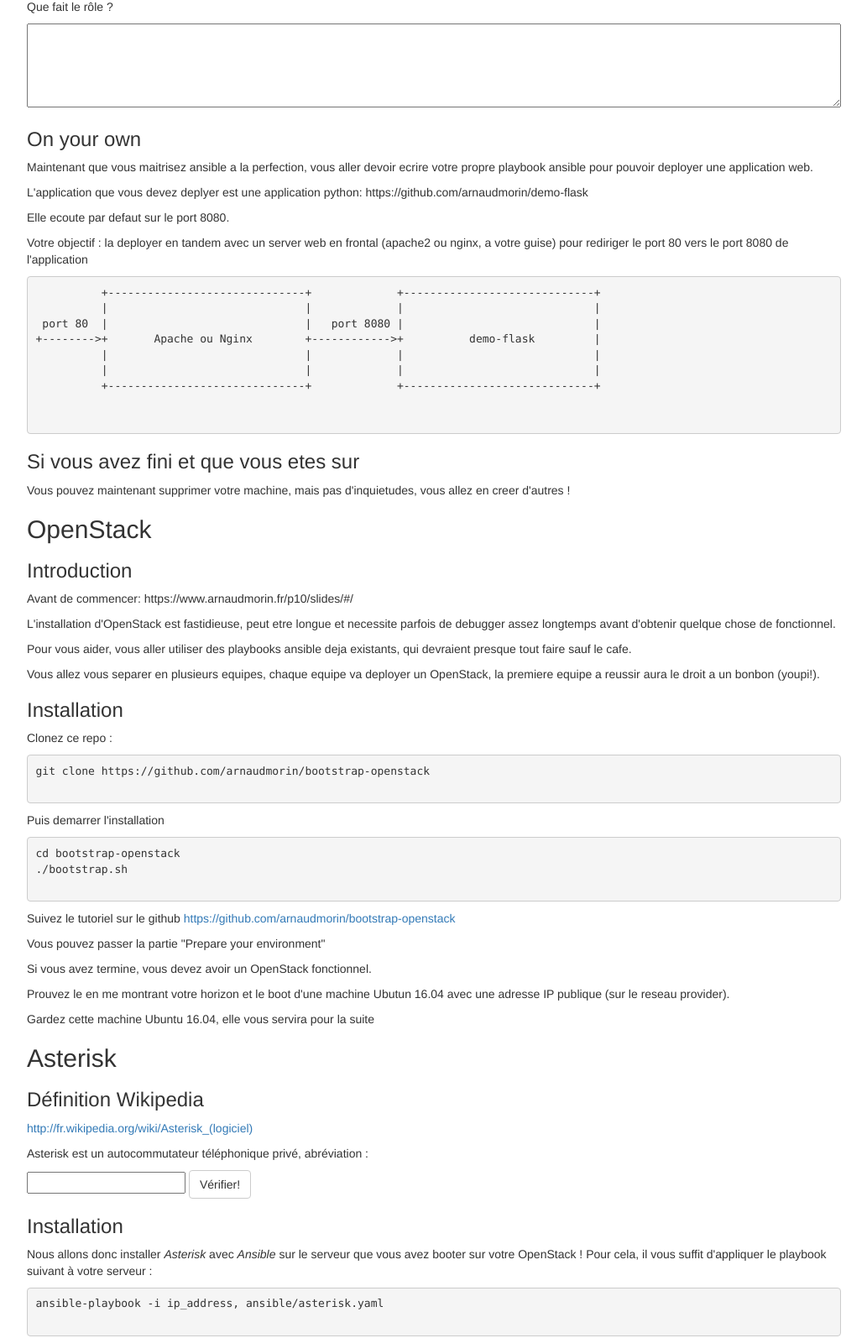
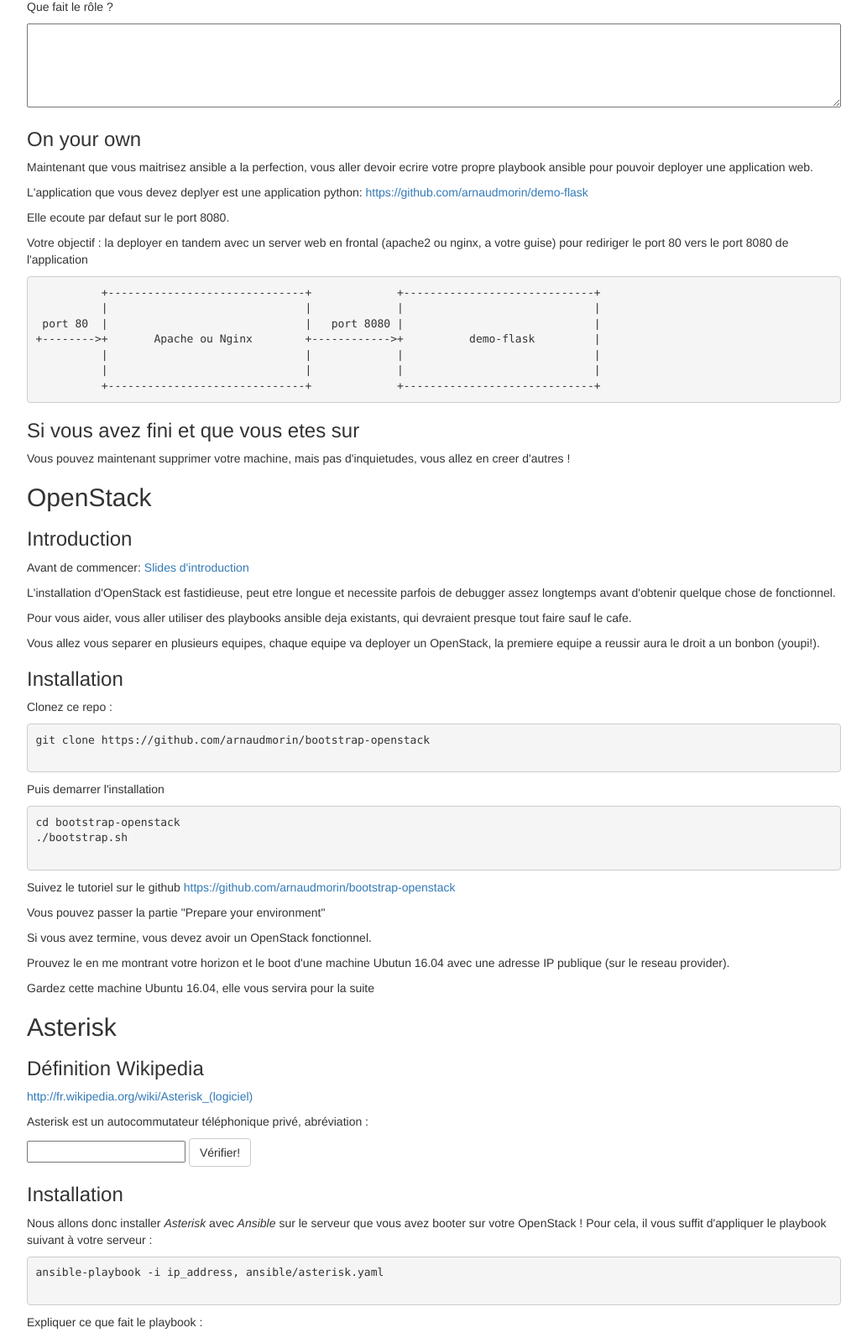
Before and after one commit to arnaudmorin/isen-tp-openstack, a PHP site: page / in a window 1280 px wide. Shown: the part 4268-5862 px from the top of the page at 84% size, without its empty margins (123-1156 px from the left). Run offline with PHP 8.4, Linux system fonts and the light colour scheme.

Commit message:
Up
Signed-off-by: Arnaud Morin <arnaud.morin@gmail.com>

```diff
--- a/index.php
+++ b/index.php
@@ -208,7 +208,7 @@ ansible-playbook -i ip_address, -vvv ansible/wtf.yaml
 
 <h3>On your own</h3>
     <p>Maintenant que vous maitrisez ansible a la perfection, vous aller devoir ecrire votre propre playbook ansible pour pouvoir deployer une application web.</p>
-    <p>L'application que vous devez deplyer est une application python: https://github.com/arnaudmorin/demo-flask</p>
+    <p>L'application que vous devez deplyer est une application python: <a href='https://github.com/arnaudmorin/demo-flask'>https://github.com/arnaudmorin/demo-flask</a></p>
     <p>Elle ecoute par defaut sur le port 8080.</p>
     <p>Votre objectif : la deployer en tandem avec un server web en frontal (apache2 ou nginx, a votre guise) pour rediriger le port 80 vers le port 8080 de l'application</p>
 
@@ -220,9 +220,7 @@ ansible-playbook -i ip_address, -vvv ansible/wtf.yaml
           |                              |             |                             |
           |                              |             |                             |
           +------------------------------+             +-----------------------------+
-
-    </pre>
-    <p></p>
+</pre>
 
 <h3>Si vous avez fini et que vous etes sur</h3>
     <p>Vous pouvez maintenant supprimer votre machine, mais pas d'inquietudes, vous allez en creer d'autres !</p>
@@ -232,7 +230,7 @@ OpenStack
 ------------------------------------------------------->
 <h2>OpenStack</h2>
 <h3>Introduction</h3>
-    <p>Avant de commencer: https://www.arnaudmorin.fr/p10/slides/#/ </p>
+    <p>Avant de commencer: <a href='https://www.arnaudmorin.fr/p10/slides/#/'>Slides d'introduction</a> </p>
     <p>L'installation d'OpenStack est fastidieuse, peut etre longue et necessite parfois de debugger assez longtemps avant d'obtenir quelque chose de fonctionnel.</p>
     <p>Pour vous aider, vous aller utiliser des playbooks ansible deja existants, qui devraient presque tout faire sauf le cafe.</p>
     <p>Vous allez vous separer en plusieurs equipes, chaque equipe va deployer un OpenStack, la premiere equipe a reussir aura le droit a un bonbon (youpi!).</p>
```
